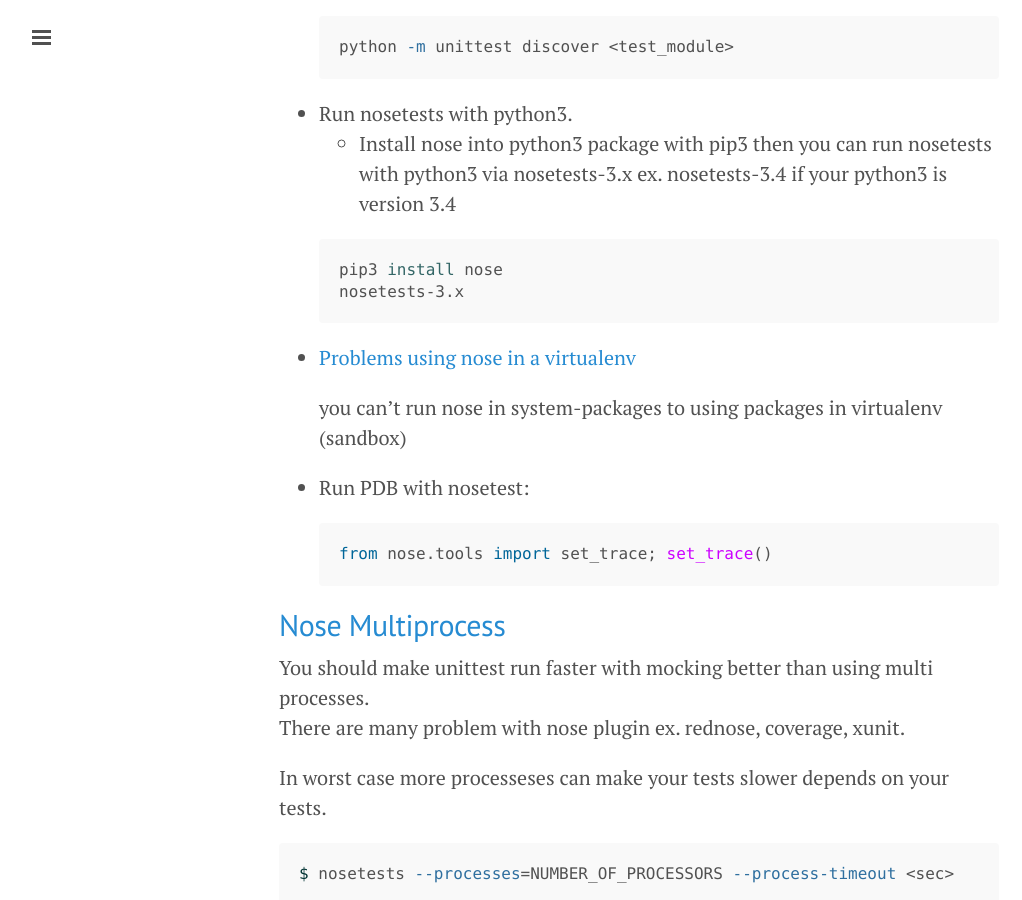
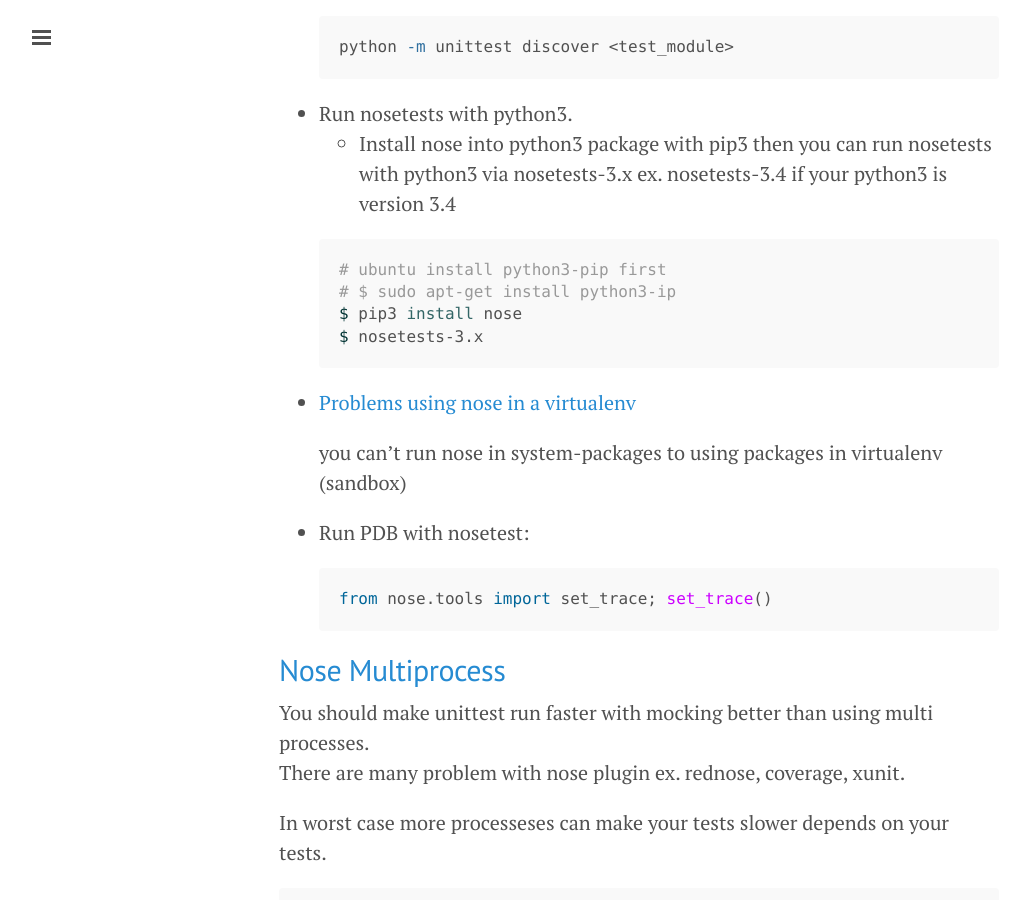
Before and after one commit to ibotdotout/ibotdotout.github.io, a Jekyll site: the page built from _posts/2014-07-11-python-testing.md, in a window 1280 px wide and 900 px high, scrolled down 831 px. Shown: the whole window, without its empty margins (1-1023 px from the left). Built offline with Jekyll 4.4.1, drawn with Linux system fonts in a browser that asks for light colours; Markdown is read by kramdown in place of the engine named in the settings.

Commit message:
update nose python3 in linux

````diff
--- a/_posts/2014-07-11-python-testing.md
+++ b/_posts/2014-07-11-python-testing.md
@@ -34,8 +34,10 @@ There are difference between 'building it right' and 'building the right thing'.
   - Install nose into python3 package with pip3 then you can run nosetests with python3 via nosetests-3.x ex. nosetests-3.4 if your python3 is version 3.4
 
   ```sh
-  pip3 install nose
-  nosetests-3.x
+  # ubuntu install python3-pip first
+  # $ sudo apt-get install python3-ip
+  $ pip3 install nose
+  $ nosetests-3.x
   ```
 * [Problems using nose in a virtualenv](http://stackoverflow.com/questions/864956/problems-using-nose-in-a-virtualenv)
 
````
